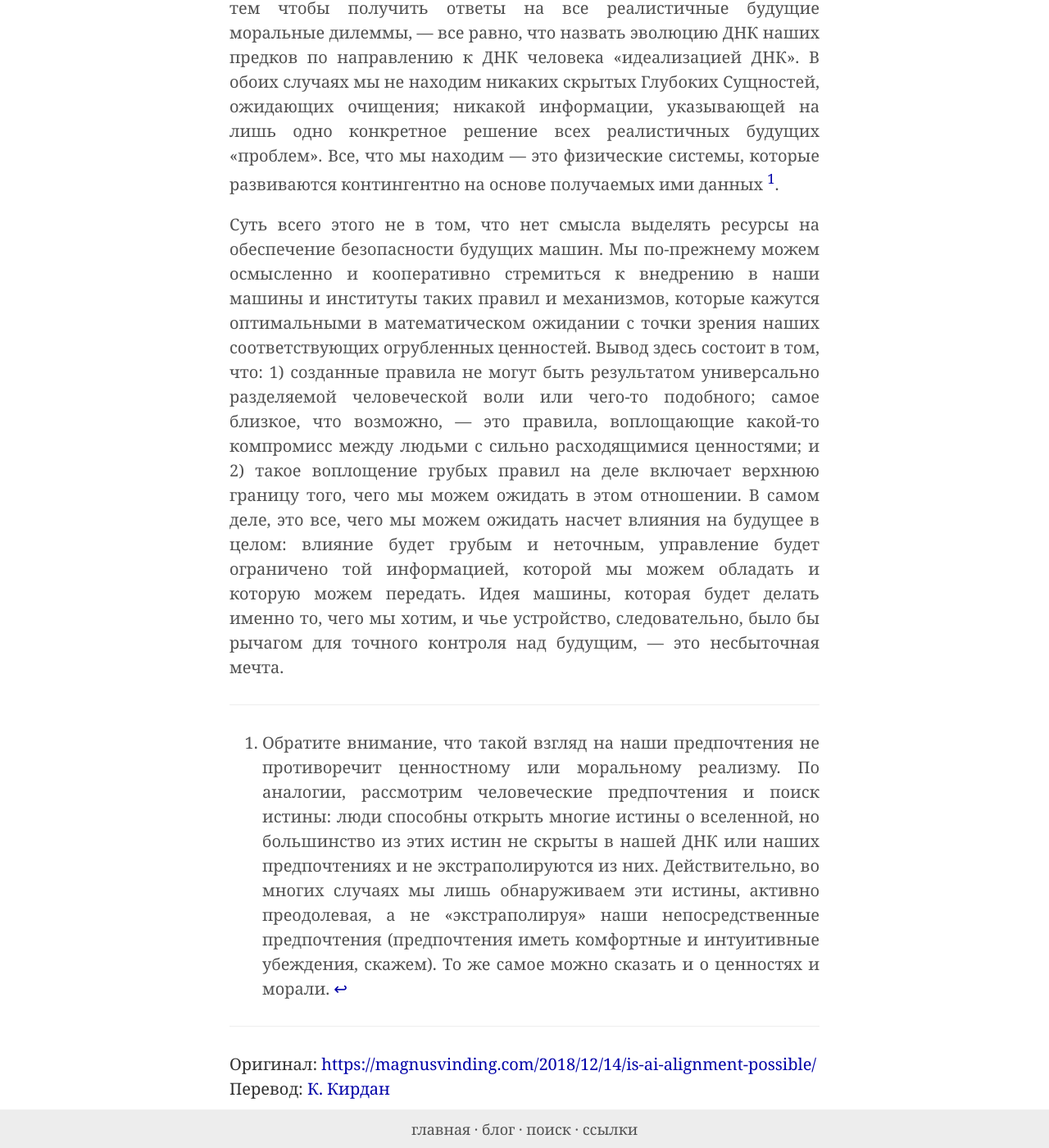
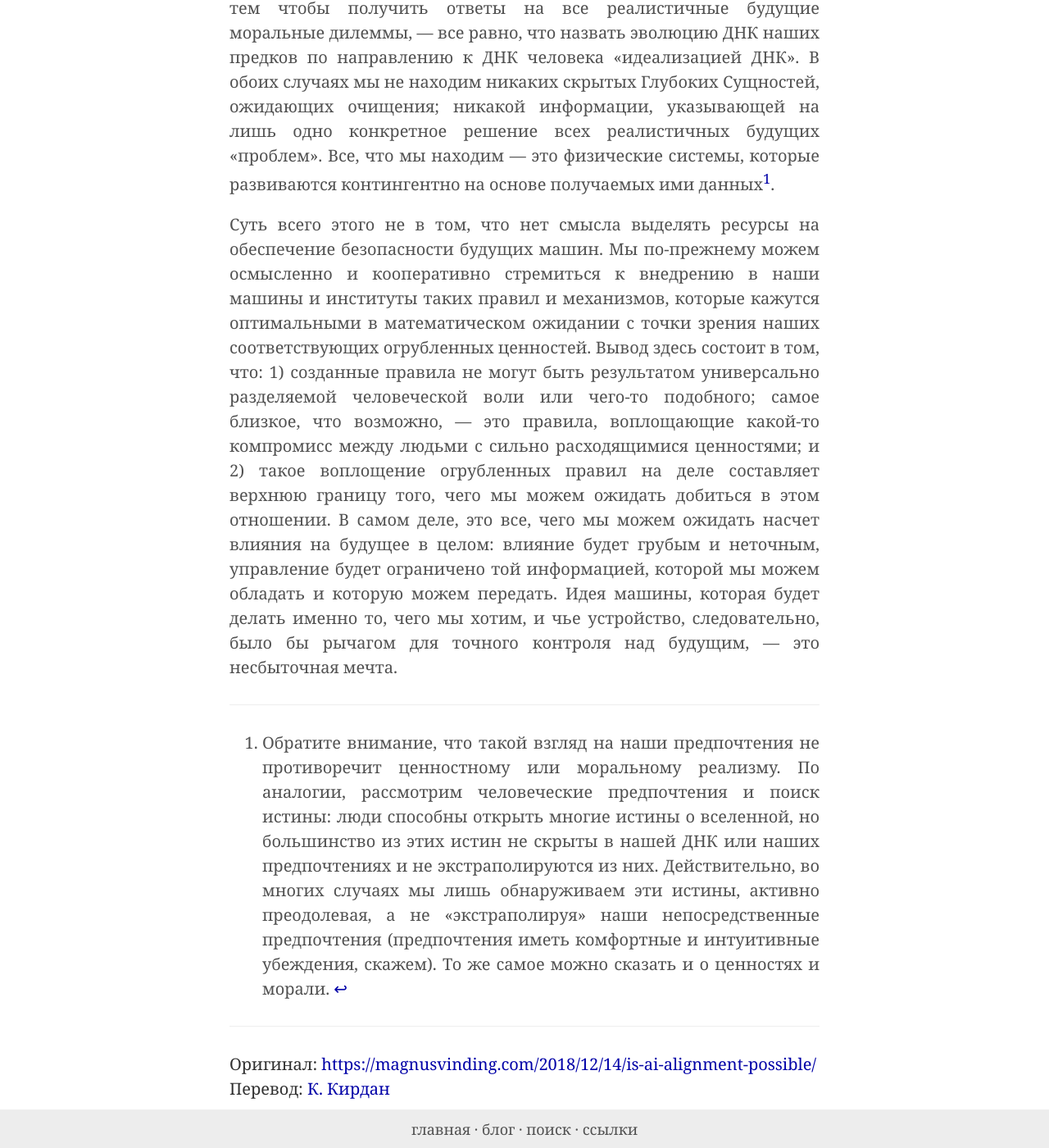
Before and after one commit to ReducingSuffering/reducingsuffering.github.io, a Jekyll site: the page built from _articles/magnus-vinding-is-ai-alignment-possible.md, in a window 1280 px wide and 1400 px high, scrolled down 5494 px. Shown: the whole window at 82% size. Built offline with Jekyll 4.4.1, drawn with Linux system fonts in a browser that asks for light colours; some of the changed text lies outside the part shown.

Commit message:
Update magnus-vinding-is-ai-alignment-possible.md

```diff
--- a/_articles/magnus-vinding-is-ai-alignment-possible.md
+++ b/_articles/magnus-vinding-is-ai-alignment-possible.md
@@ -28,7 +28,7 @@
 
 ## Проблема 2. Нынешние человеческие предпочтения не полностью определяют будущие действия
 
-Вторая проблема и момент путаницы в отношении природы человеческих предпочтений заключается в том, что даже если мы сосредоточимся только на нынешних предпочтениях одного человека, то они фактически не будут и, по сути не могут, определить с большой точностью, какой мир этот человек предпочел бы создать в будущем.
+Вторая проблема и момент путаницы в отношении природы человеческих предпочтений заключается в том, что даже если мы сосредоточимся только на нынешних предпочтениях одного человека, то они фактически не будут и, по сути _не могут_, определить с большой точностью, какой мир этот человек предпочел бы создать в будущем.
 
 Один из способов понять это — рассмотреть, сколько информации необходимо для того, чтобы представлять окружающий нас мир. Такое совершенно точное представление потребовало бы огромного объема информации, в действительности гораздо большего объема, чем может уместиться в нашем мозгу. Это так, даже если мы будем рассматривать только морально значимых существ вокруг нас — скажем, на этой планете. Их слишком много, чтобы мы могли иметь точное представление о них. Кроме того, их слишком много, чтобы мы могли иметь точные предпочтения насчет их индивидуальных состояний. Учитывая, что мы располагаем очень ограниченной информацией, все, что мы можем, это выразить крайне грубые и сжатые предпочтения относительно того, в каком состоянии должен находиться мир вокруг нас. Другими словами, предпочтения любого конкретного человека насчет точного идеального состояния мира в конкретный момент времени обречены быть крайне размытыми, и по всему миру в данный момент будут появляться моральные дилеммы, к которым предпочтения человека в их нынешнем состоянии не указывают единственного решения.
 
@@ -40,9 +40,9 @@
 
 Более ощутимой аналогией может служить следующее. Насколько мы уверены в том, что, основываясь на знании о текущем состоянии вашего мозга, мы можем определить ваши пищевые предпочтения на двадцать лет в будущее в отношении блюд, изготовленных из ингредиентов, которые еще не изобретены? Эти предпочтения, видимо, будут зависеть от контингентных факторов окружающей среды, разделяющих тогда и сейчас. Можно смело сказать, что уверенность невелика. И это относится не только к пищевым предпочтениям, но и к самым важным вопросам. Наши нынешние предпочтения не могут реалистично определить с какой-либо значительной точностью то, что мы считали бы идеальным в пока еще неизвестных реалистичных сценариях будущего. Таким образом, в более общем плане, не может быть такой вещи, как экстраполяция или сохранение ценностей в каком-либо нерасплывчатом смысле. Ни в одном человеческом уме никогда не содержался и никогда не мог бы содержаться набор предпочтений, которые оценивали бы на порядки больше, чем лишь самый крошечный кусочек (сильно сжатых версий) реальных состояний и вариантов выбора, с которыми агент в нашем мире, вероятно, в будущем столкнется. Думать иначе было бы странной платонизацией человеческих предпочтений. Мы просто не располагаем достаточной информацией в наших головах, чтобы у нас были такие детализированные ценности.
 
-Правда в том, что наши предпочтения — это не какая-то фиксированная сущность, которая однозначно определяет будущие действия; они просто не могут быть таковыми. Скорее, наши предпочтения сами по себе интерактивны и адаптивны по своей природе, они изменяются в ответ на новый опыт и новую информацию, с которой мы сталкиваемся. Таким образом, сказать, что мы можем «идеализировать» наши нынешние предпочтения, с тем чтобы получить ответы на все реалистичные будущие моральные дилеммы, — все равно, что назвать эволюцию ДНК наших предков по направлению к ДНК человека «идеализацией ДНК». В обоих случаях мы не находим никаких скрытых Глубоких Сущностей, ожидающих очищения; никакой информации, указывающей на лишь одно конкретное решение всех реалистичных будущих «проблем». Все, что мы находим — это физические системы, которые развиваются контингентно на основе получаемых ими данных [^1].
+Правда в том, что наши предпочтения — это не какая-то фиксированная сущность, которая однозначно определяет будущие действия; они просто не могут быть таковыми. Скорее, наши предпочтения сами по себе интерактивны и адаптивны по своей природе, они изменяются в ответ на новый опыт и новую информацию, с которой мы сталкиваемся. Таким образом, сказать, что мы можем «идеализировать» наши нынешние предпочтения, с тем чтобы получить ответы на все реалистичные будущие моральные дилеммы, — все равно, что назвать эволюцию ДНК наших предков по направлению к ДНК человека «идеализацией ДНК». В обоих случаях мы не находим никаких скрытых Глубоких Сущностей, ожидающих очищения; никакой информации, указывающей на лишь одно конкретное решение всех реалистичных будущих «проблем». Все, что мы находим — это физические системы, которые развиваются контингентно на основе получаемых ими данных[^1].
 
-Суть всего этого не в том, что нет смысла выделять ресурсы на обеспечение безопасности будущих машин. Мы по-прежнему можем осмысленно и кооперативно стремиться к внедрению в наши машины и институты таких правил и механизмов, которые кажутся оптимальными в математическом ожидании с точки зрения наших соответствующих огрубленных ценностей. Вывод здесь состоит в том, что: 1) созданные правила не могут быть результатом универсально разделяемой человеческой воли или чего-то подобного; самое близкое, что возможно, — это правила, воплощающие какой-то компромисс между людьми с сильно расходящимися ценностями; и 2) такое воплощение грубых правил на деле включает верхнюю границу того, чего мы можем ожидать в этом отношении. В самом деле, это все, чего мы можем ожидать насчет влияния на будущее в целом: влияние будет грубым и неточным, управление будет ограничено той информацией, которой мы можем обладать и которую можем передать. Идея машины, которая будет делать именно то, чего мы хотим, и чье устройство, следовательно, было бы рычагом для точного контроля над будущим, — это несбыточная мечта.
+Суть всего этого не в том, что нет смысла выделять ресурсы на обеспечение безопасности будущих машин. Мы по-прежнему можем осмысленно и кооперативно стремиться к внедрению в наши машины и институты таких правил и механизмов, которые кажутся оптимальными в математическом ожидании с точки зрения наших соответствующих огрубленных ценностей. Вывод здесь состоит в том, что: 1) созданные правила не могут быть результатом универсально разделяемой человеческой воли или чего-то подобного; самое близкое, что возможно, — это правила, воплощающие какой-то компромисс между людьми с сильно расходящимися ценностями; и 2) такое воплощение огрубленных правил на деле составляет верхнюю границу того, чего мы можем ожидать добиться в этом отношении. В самом деле, это все, чего мы можем ожидать насчет влияния на будущее в целом: влияние будет грубым и неточным, управление будет ограничено той информацией, которой мы можем обладать и которую можем передать. Идея машины, которая будет делать именно то, чего мы хотим, и чье устройство, следовательно, было бы рычагом для точного контроля над будущим, — это несбыточная мечта.
 
 ---
 
```
Also changed, not shown: other parts of _articles/magnus-vinding-is-ai-alignment-possible.md (+1 -1 lines).
